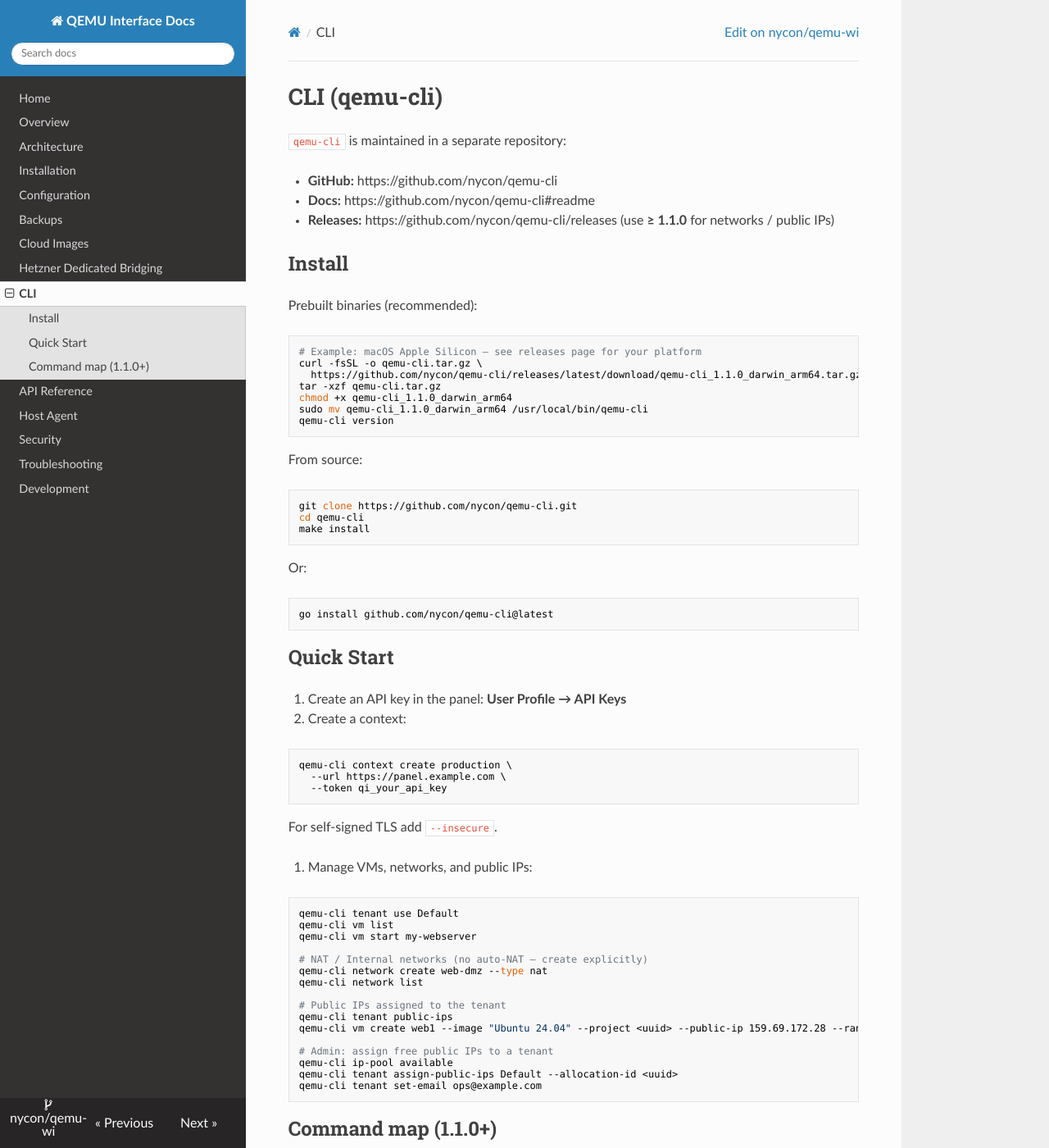
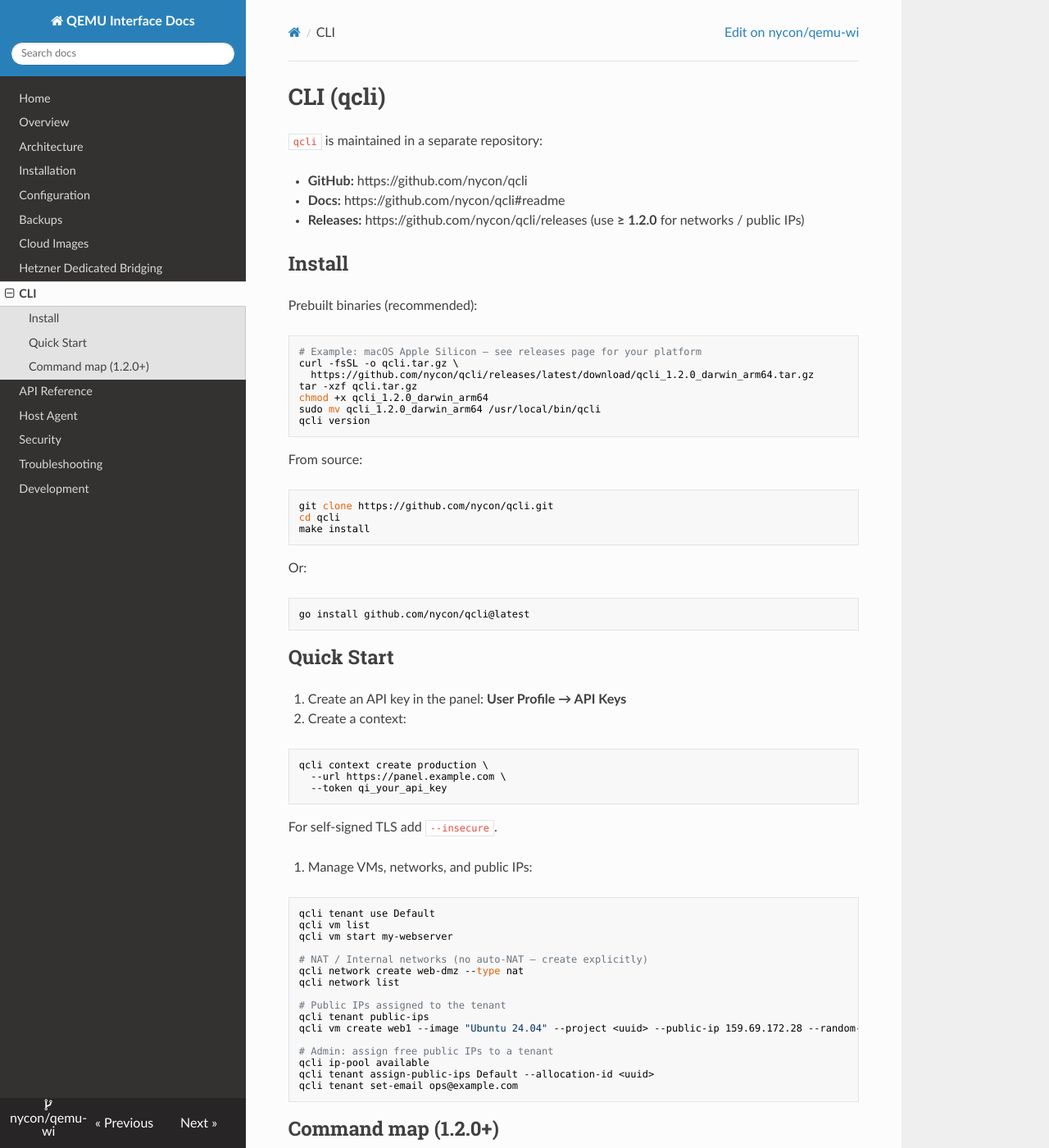
Before and after one commit to nycon/qemu-wi, an MkDocs documentation site: the page built from docs/CLI.md, in a window 1280 px wide and 1400 px high. Shown: the whole window at 82% size. Built offline with MkDocs 1.6.1, drawn with Linux system fonts in a browser that asks for light colours; nearby versions of some CDN libraries; some of the changed text lies outside the part shown.

Commit message:
Point CLI docs at qcli instead of qemu-cli.
Match the renamed binary, module path, and GitHub repo for install instructions.

````diff
--- a/docs/CLI.md
+++ b/docs/CLI.md
@@ -1,10 +1,10 @@
-# CLI (qemu-cli)
+# CLI (qcli)
 
-`qemu-cli` is maintained in a separate repository:
+`qcli` is maintained in a separate repository:
 
-- **GitHub:** https://github.com/nycon/qemu-cli
-- **Docs:** https://github.com/nycon/qemu-cli#readme
-- **Releases:** https://github.com/nycon/qemu-cli/releases (use **≥ 1.1.0** for networks / public IPs)
+- **GitHub:** https://github.com/nycon/qcli
+- **Docs:** https://github.com/nycon/qcli#readme
+- **Releases:** https://github.com/nycon/qcli/releases (use **≥ 1.2.0** for networks / public IPs)
 
 ## Install
 
@@ -12,26 +12,26 @@ Prebuilt binaries (recommended):
 
 ```bash
 # Example: macOS Apple Silicon — see releases page for your platform
-curl -fsSL -o qemu-cli.tar.gz \
-  https://github.com/nycon/qemu-cli/releases/latest/download/qemu-cli_1.1.0_darwin_arm64.tar.gz
-tar -xzf qemu-cli.tar.gz
-chmod +x qemu-cli_1.1.0_darwin_arm64
-sudo mv qemu-cli_1.1.0_darwin_arm64 /usr/local/bin/qemu-cli
-qemu-cli version
+curl -fsSL -o qcli.tar.gz \
+  https://github.com/nycon/qcli/releases/latest/download/qcli_1.2.0_darwin_arm64.tar.gz
+tar -xzf qcli.tar.gz
+chmod +x qcli_1.2.0_darwin_arm64
+sudo mv qcli_1.2.0_darwin_arm64 /usr/local/bin/qcli
+qcli version
 ```
 
 From source:
 
 ```bash
-git clone https://github.com/nycon/qemu-cli.git
-cd qemu-cli
+git clone https://github.com/nycon/qcli.git
+cd qcli
 make install
 ```
 
 Or:
 
 ```bash
-go install github.com/nycon/qemu-cli@latest
+go install github.com/nycon/qcli@latest
 ```
 
 ## Quick Start
@@ -40,7 +40,7 @@ go install github.com/nycon/qemu-cli@latest
 2. Create a context:
 
 ```bash
-qemu-cli context create production \
+qcli context create production \
   --url https://panel.example.com \
   --token qi_your_api_key
 ```
@@ -50,25 +50,25 @@ For self-signed TLS add `--insecure`.
 3. Manage VMs, networks, and public IPs:
 
 ```bash
-qemu-cli tenant use Default
-qemu-cli vm list
-qemu-cli vm start my-webserver
+qcli tenant use Default
+qcli vm list
+qcli vm start my-webserver
 
 # NAT / Internal networks (no auto-NAT — create explicitly)
-qemu-cli network create web-dmz --type nat
-qemu-cli network list
+qcli network create web-dmz --type nat
+qcli network list
 
 # Public IPs assigned to the tenant
-qemu-cli tenant public-ips
-qemu-cli vm create web1 --image "Ubuntu 24.04" --project <uuid> --public-ip 159.69.172.28 --random-password
+qcli tenant public-ips
+qcli vm create web1 --image "Ubuntu 24.04" --project <uuid> --public-ip 159.69.172.28 --random-password
 
 # Admin: assign free public IPs to a tenant
-qemu-cli ip-pool available
-qemu-cli tenant assign-public-ips Default --allocation-id <uuid>
-qemu-cli tenant set-email ops@example.com
+qcli ip-pool available
+qcli tenant assign-public-ips Default --allocation-id <uuid>
+qcli tenant set-email ops@example.com
 ```
 
-## Command map (1.1.0+)
+## Command map (1.2.0+)
 
 | Area | Commands |
 |------|----------|
@@ -83,6 +83,6 @@ qemu-cli tenant set-email ops@example.com
 
 `vm create` networking: `--public-ip`, `--ip-allocation`, and/or `--ip-pool` (at least one network selection required).
 
-Output: `-o table|json|yaml`. Shell completion: `qemu-cli completion zsh|bash|fish`.
+Output: `-o table|json|yaml`. Shell completion: `qcli completion zsh|bash|fish`.
 
 Tenant users are isolated by panel membership: they only see their own tenants and can only act on VMs in those tenants.
--- a/docs/Home.md
+++ b/docs/Home.md
@@ -12,7 +12,7 @@ A complete web-based management platform for QEMU/KVM virtual machines with mult
 | [Backups](Backups.md) | Live VM backups, FTP/S3 storage, DB dumps, schedules |
 | [Cloud Images](Cloud-Images.md) | Recommended Ubuntu/Debian download URLs and how to import them |
 | [Hetzner Dedicated Bridging](Hetzner-Dedicated-Bridging.md) | Step-by-step `br0` setup with vSwitch + additional subnet |
-| [CLI](CLI.md) | qemu-cli installation, contexts, commands, output formats |
+| [CLI](CLI.md) | qcli installation, contexts, commands, output formats |
 | [API Reference](API-Reference.md) | Backend REST API endpoints |
 | [Host Agent](Host-Agent.md) | Host Agent API and functionality |
 | [Security](Security.md) | Firewall, egress filtering, authentication, hardening |
@@ -64,4 +64,4 @@ sudo bash install.sh
 - **SSL/TLS** – Automatic Let's Encrypt or custom certificate support
 - **Monitoring** – Real-time VM stats (CPU, RAM, disk, network I/O) via qemu-guest-agent
 - **Task System** – Async task execution with progress tracking
-- **CLI** – [`qemu-cli`](CLI.md) (≥ 1.1.0) for VMs, tenant networks, public IPs, and admin IP assignment
+- **CLI** – [`qcli`](CLI.md) (≥ 1.2.0) for VMs, tenant networks, public IPs, and admin IP assignment
````
Also changed, not shown: README.md (+12 -12 lines), docs/Troubleshooting.md (+1 -1 lines), docs/index.md (+1 -1 lines).
